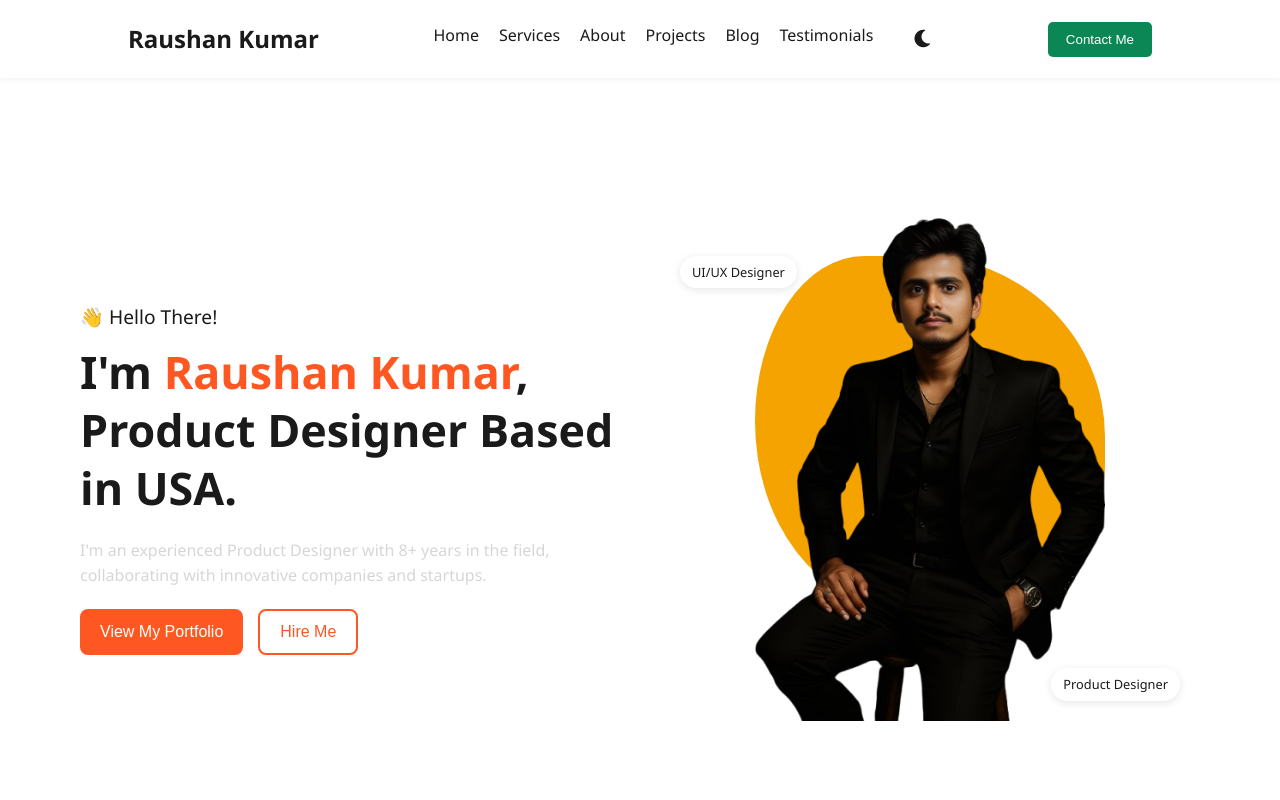
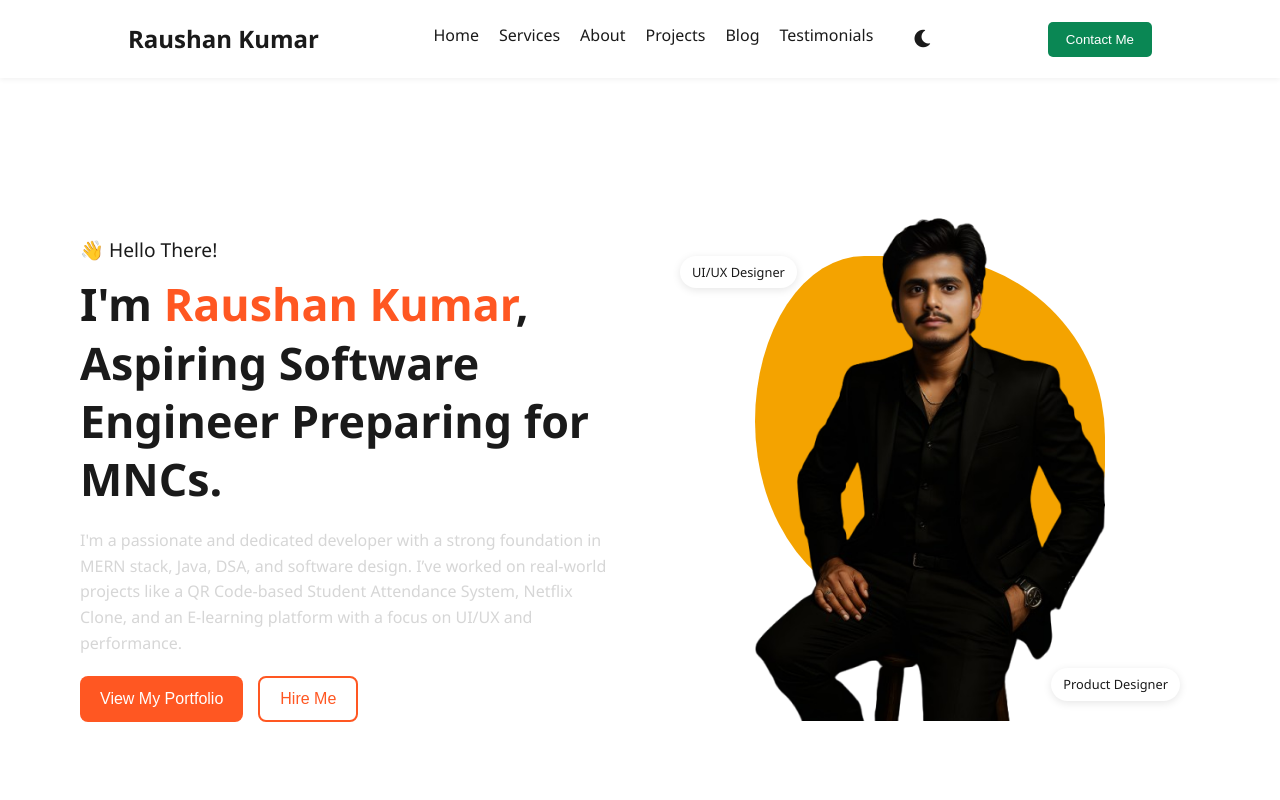
Before and after one commit to Raushankumar123-eng/Portfolio, a plain HTML site: page index.html in a window 1280 px wide. Shown: the top 800 px of the page. Drawn offline with Linux system fonts and the light colour scheme.

Commit message:
Change hero Section Text.

```diff
--- a/index.html
+++ b/index.html
@@ -32,8 +32,12 @@
   <section class="hero" id="home">
     <div class="hero-left">
       <p class="intro">👋 Hello There!</p>
-      <h1>I'm <span class="highlight">Raushan Kumar</span>,<br> Product Designer Based in USA.</h1>
-      <p class="desc">I'm an experienced Product Designer with 8+ years in the field, collaborating with innovative companies and startups.</p>
+      <h1>I'm <span class="highlight">Raushan Kumar</span>,<br> Aspiring Software Engineer Preparing for MNCs.
+
+</h1>
+      <p class="desc">I'm a passionate and dedicated developer with a strong foundation in MERN stack, Java, DSA, and software design. I’ve worked on real-world projects like a QR Code-based Student Attendance System, Netflix Clone, and an E-learning platform with a focus on UI/UX and performance.
+
+</p>
       <div class="hero-buttons">
         <button class="btn-primary">View My Portfolio</button>
         <button class="btn-secondary">Hire Me</button>
```
